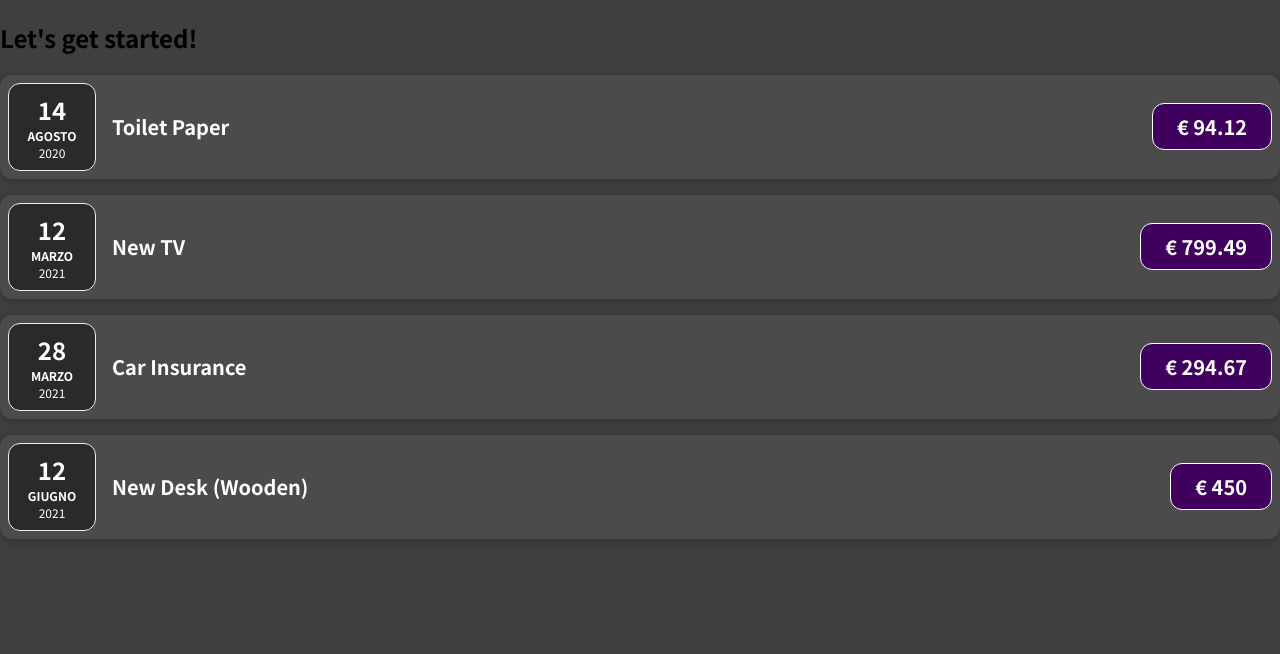
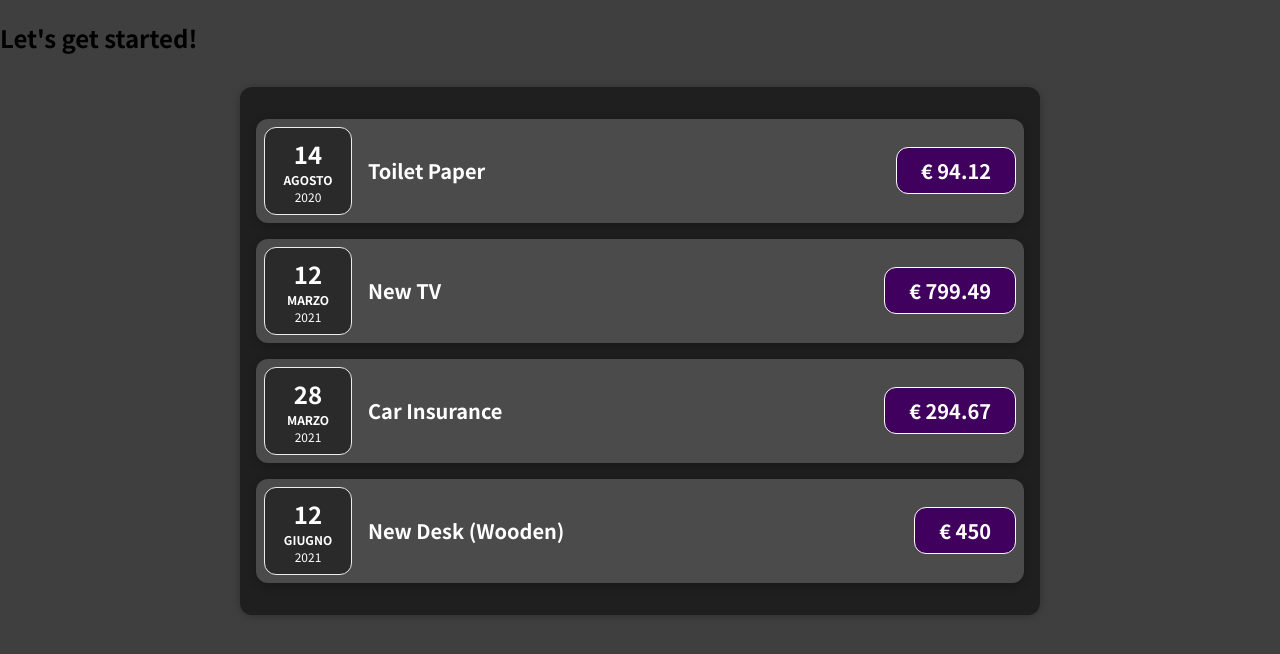
Before and after one commit to GiuseppeMandriani/react-my-tracker, a JavaScript app: page / in a window 1280 px wide. Shown: the top 654 px of the page. Built offline with nearby package versions, Linux system fonts and the light colour scheme.

Commit message:
add expenses component

```diff
--- a/src/App.js
+++ b/src/App.js
@@ -1,4 +1,4 @@
-import ExpenseItem from './components/ExpenseItem';
+import Expenses from './components/Expenses';
 
 function App() {
     const expenses = [
@@ -30,26 +30,7 @@
     return (
         <div>
             <h2>Let's get started!</h2>
-            <ExpenseItem
-                title={expenses[0].title}
-                amount={expenses[0].amount}
-                date={expenses[0].date}
-            />
-            <ExpenseItem
-                title={expenses[1].title}
-                amount={expenses[1].amount}
-                date={expenses[1].date}
-            />
-            <ExpenseItem
-                title={expenses[2].title}
-                amount={expenses[2].amount}
-                date={expenses[2].date}
-            />
-            <ExpenseItem
-                title={expenses[3].title}
-                amount={expenses[3].amount}
-                date={expenses[3].date}
-            />
+            <Expenses items={expenses} />
         </div>
     );
 }
--- /dev/null
+++ b/src/components/Expenses.css
@@ -0,0 +1,9 @@
+.expenses {
+  padding: 1rem;
+  background-color: rgb(31, 31, 31);
+  margin: 2rem auto;
+  width: 50rem;
+  max-width: 95%;
+  border-radius: 12px;
+  box-shadow: 0 1px 8px rgba(0, 0, 0, 0.25);
+}
--- /dev/null
+++ b/src/components/Expenses.js
@@ -0,0 +1,31 @@
+import ExpenseItem from './ExpenseItem';
+import './Expenses.css';
+
+const Expenses = (props) => {
+    return (
+        <div className="expenses">
+            <ExpenseItem
+                title={props.items[0].title}
+                amount={props.items[0].amount}
+                date={props.items[0].date}
+            />
+            <ExpenseItem
+                title={props.items[1].title}
+                amount={props.items[1].amount}
+                date={props.items[1].date}
+            />
+            <ExpenseItem
+                title={props.items[2].title}
+                amount={props.items[2].amount}
+                date={props.items[2].date}
+            />
+            <ExpenseItem
+                title={props.items[3].title}
+                amount={props.items[3].amount}
+                date={props.items[3].date}
+            />
+        </div>
+    );
+};
+
+export default Expenses;
```
